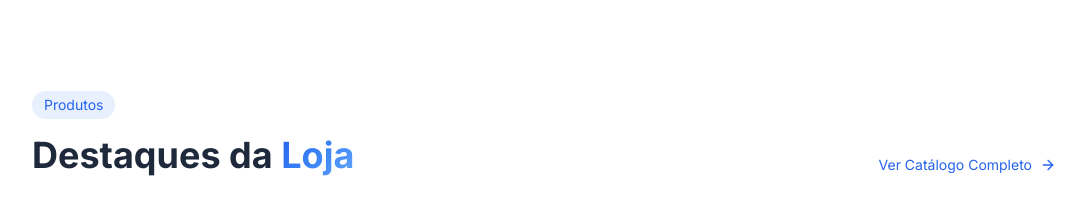
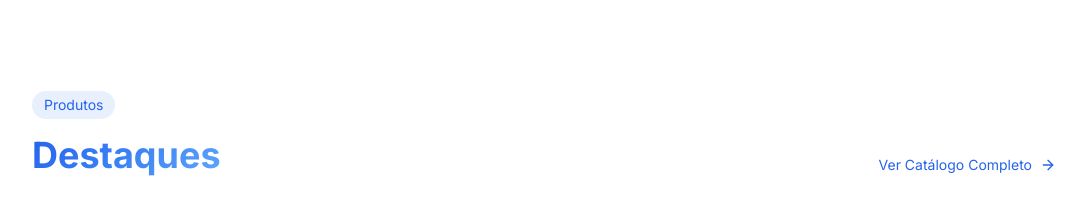
Before and after one commit to automattussolucoes/site, a React (Vite) app: page / in a window 1280 px wide. Shown: the part 2160-2381 px from the top of the page, without its empty margins (96-1183 px from the left). Built offline with nearby package versions, Linux system fonts and the light colour scheme; no server answers; the database is empty.

Commit message:
Change section title from Destaques da Loja to Destaques

```diff
--- a/src/sections/Produtos.tsx
+++ b/src/sections/Produtos.tsx
@@ -54,7 +54,7 @@ export default function Produtos() {
               Produtos
             </span>
             <h2 className="text-3xl sm:text-4xl font-bold text-[#1E293B]">
-              Destaques da <span className="text-gradient-blue">Loja</span>
+              <span className="text-gradient-blue">Destaques</span>
             </h2>
           </div>
 
```
